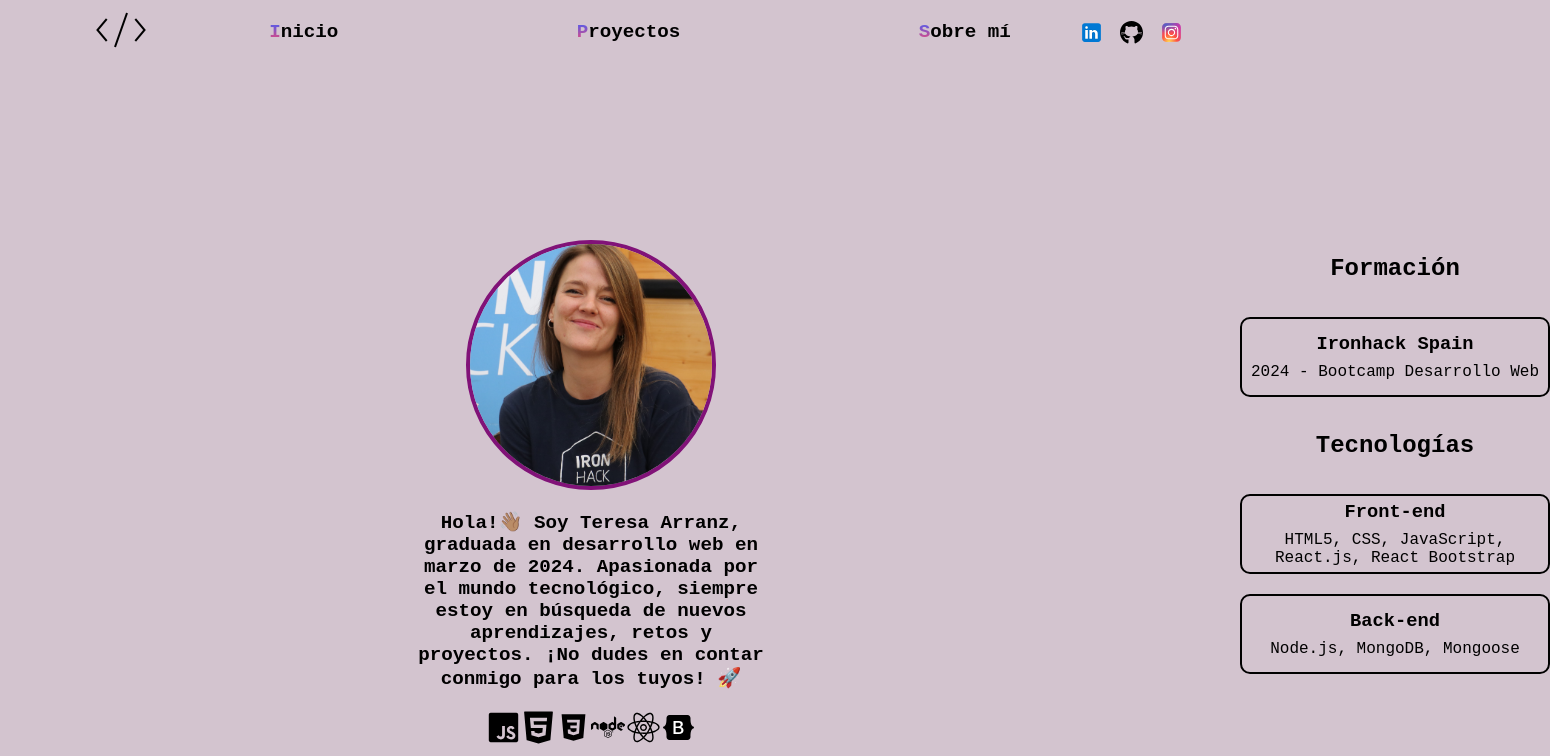
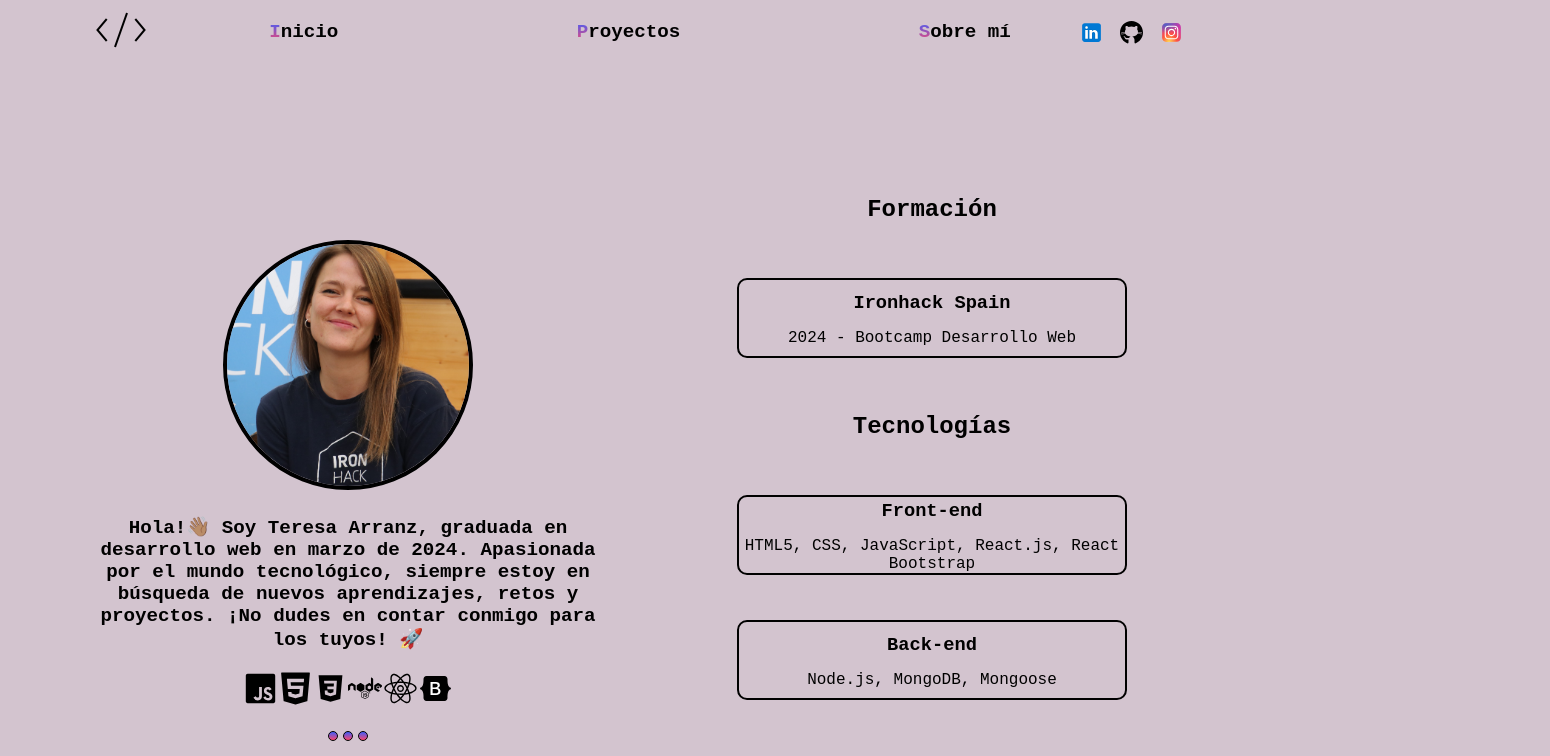
Before and after one commit to Tere1102/portfolio, a React (Vite) app: page /aboutme in a window 1280 px wide. Shown: the top 756 px of the page, 1550 px wide, since content can reach past the window. Built offline with nearby package versions, Linux system fonts and the light colour scheme.

Commit message:
aboutme page

```diff
--- a/src/components/AboutMe/AboutMe.css
+++ b/src/components/AboutMe/AboutMe.css
@@ -1,6 +1,5 @@
 .aboutMe {
     width: 85%;
-    height: 86vh;
     margin: auto;
     padding: 10vh 0;
     display: grid;
@@ -25,7 +24,7 @@
 .aboutMe .intro .img img {
     width: 250px;
     height: 250px;
-    border: 4px solid rgb(129, 18, 120);
+    border: 4px solid black;
     border-radius: 50%;
     object-fit: cover;
 }
@@ -50,15 +49,22 @@
     border-radius: 50%;
 }
 
+.intro2 {
+    margin: auto;
+    display: flex;
+    flex-direction: column;
+    align-items: center;
+    justify-content: center;
+}
+
 .aboutMe .education {
     display: flex;
     flex-direction: column;
     align-items: center;
-    gap: 20px;
+    gap: 35px;
     margin-left: auto;
     margin-right: auto;
-    margin-top: 6rem;
-    margin-bottom: 6rem;
+
 }
 
 .aboutMe .education div {
@@ -73,9 +79,8 @@
     align-items: center;
     gap: 8px;
     text-align: center;
+    margin: 5px;
 }
-
-
 
 .aboutMe .education div:hover {
     background: linear-gradient(180deg, #3f5efb, #fc466b);
@@ -86,44 +91,66 @@
     margin: 15px 0;
 }
 
+.education h3 {
+    margin: 5px;
+}
+
+.education span {
+    margin: 2px;
+}
 
 @media (max-width: 600px) {
     .aboutMe {
         padding-bottom: 30vh;
     }
-}
 
-@media (min-width: 600px) {
-    .aboutMe {
-        grid-template-columns: repeat(auto-fill, minmax(25rem, 1fr));
-        padding-bottom: 30vh;
-    }
-
-    .aboutMe .intro .img {
+    .aboutMe .intro .img img {
         width: 200px;
         height: 200px;
     }
 
     .aboutMe .intro p {
-        width: 290px;
+        width: 100%;
+    }
+}
+
+@media (min-width: 601px) and (max-width: 900px) {
+    .aboutMe .intro .img img {
+        width: 150px;
+        height: 150px;
+    }
+
+    .aboutMe .intro p {
+        width: 100%;
+    }
+
+    .aboutMe .education {
+        margin-bottom: 10vh;
     }
 }
 
 @media (min-width: 900px) {
+    .aboutMe {
+        grid-template-columns: 1fr 1fr;
+        align-items: start;
+    }
+
     .aboutMe .intro {
-        margin-left: 20rem;
+        margin-left: 0;
     }
 
     .aboutMe .education {
-        margin-left: 35rem;
+        margin-left: 0;
+        margin-top: 0;
+        margin-bottom: 0;
     }
 
-    .aboutMe .intro .img {
+    .aboutMe .intro .img img {
         width: 250px;
         height: 250px;
     }
 
     .aboutMe .intro p {
-        width: 350px;
+        width: 100%;
     }
 }
--- a/src/components/AboutMe/AboutMe.jsx
+++ b/src/components/AboutMe/AboutMe.jsx
@@ -34,6 +34,8 @@ const AboutMe = () => {
                 </div>
             </article>
 
+            <article className='intro2'>
+
                 <div className='education'>
                     <h2>Formación</h2>
                     <div>
@@ -54,7 +56,7 @@ const AboutMe = () => {
 
 
                 </div>
-
+            </article>
         </section>
 
 
```
Lines whose indentation alone changed are shown as unchanged.
